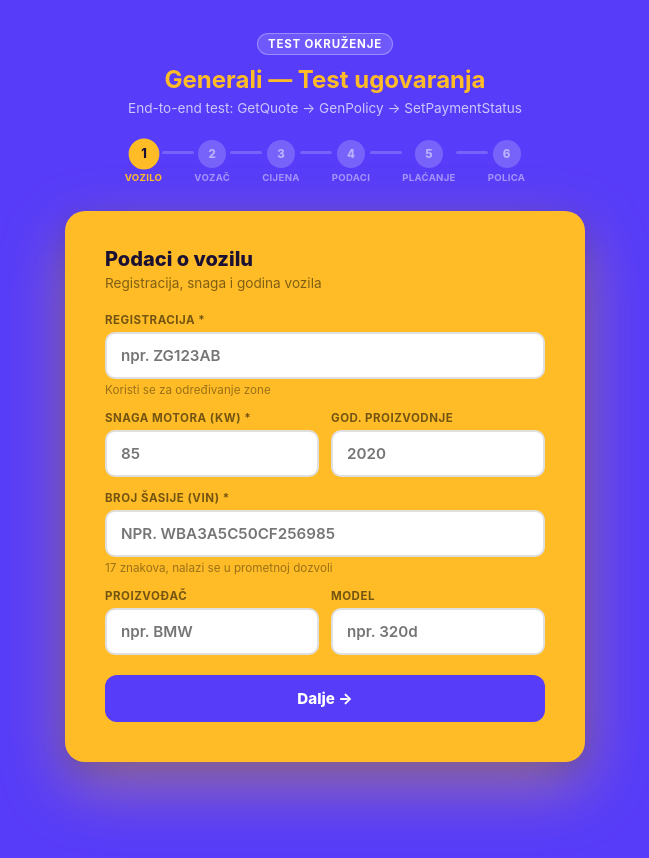
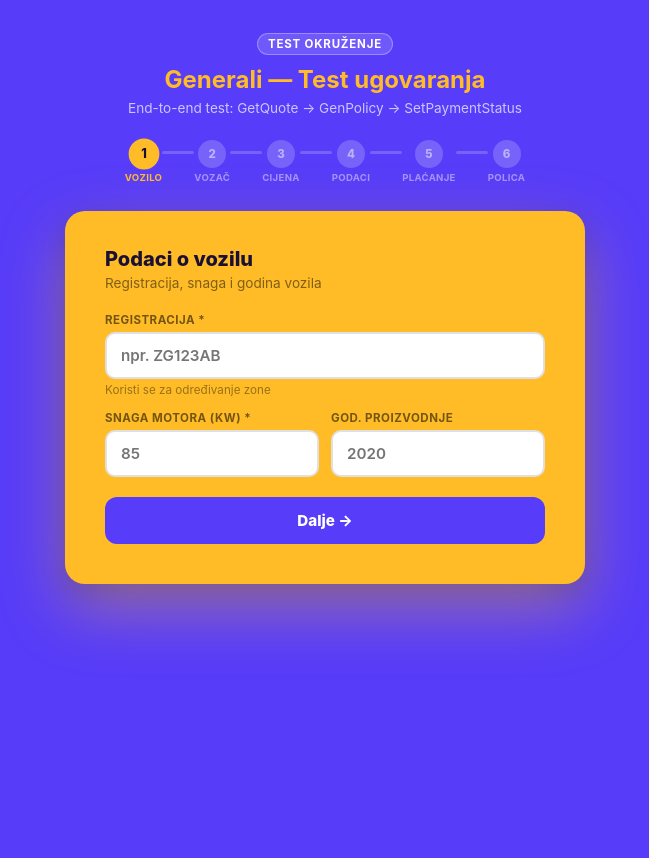
Before and after one commit to Filip-Gale/OsigurajHR, a Jekyll site: the page built from generali-test/index.html, in a window 1280 px wide. Shown: the top 858 px of the page, without its empty margins (315-964 px from the left). Built offline with Jekyll 4.4.1, drawn with Linux system fonts in a browser that asks for light colours.

Commit message:
Simplify generali-test: remove brand/model, move VIN to step 4
User only needs reg+kW+year for quote, VIN+personal data for policy.
Brand/model sent as N/A (not validated by Generali API).

Co-Authored-By: Claude Sonnet 4.6 <noreply@anthropic.com>

```diff
--- a/generali-test/index.html
+++ b/generali-test/index.html
@@ -181,21 +181,6 @@ select.finput{cursor:pointer}
             <input class="finput" id="v-yr" type="number" min="1990" max="2026" placeholder="2020">
           </div>
         </div>
-        <div>
-          <label class="flabel">Broj šasije (VIN) *</label>
-          <input class="finput" id="v-vin" placeholder="npr. WBA3A5C50CF256985" maxlength="17" style="text-transform:uppercase">
-          <div class="fhint">17 znakova, nalazi se u prometnoj dozvoli</div>
-        </div>
-        <div class="row2">
-          <div>
-            <label class="flabel">Proizvođač</label>
-            <input class="finput" id="v-brand" placeholder="npr. BMW">
-          </div>
-          <div>
-            <label class="flabel">Model</label>
-            <input class="finput" id="v-model" placeholder="npr. 320d">
-          </div>
-        </div>
       </div>
       <button class="btn" onclick="goStep2()">Dalje →</button>
     </div>
@@ -293,6 +278,11 @@ select.finput{cursor:pointer}
               <option value="Z">Ženski</option>
             </select>
           </div>
+        </div>
+        <div>
+          <label class="flabel">Broj šasije (VIN) *</label>
+          <input class="finput" id="v-vin" placeholder="npr. WBA3A5C50CF256985" maxlength="17" style="text-transform:uppercase">
+          <div class="fhint">17 znakova — nalazi se u prometnoj dozvoli (rubrika E)</div>
         </div>
         <div>
           <label class="flabel">Ulica *</label>
@@ -405,17 +395,14 @@ function goTo(n) {
 // ── Step 1 → 2 ───────────────────────────────────────────────────────────────
 
 function goStep2(){
-  var reg = val('v-reg'), kw = val('v-kw'), vin = val('v-vin');
+  var reg = val('v-reg'), kw = val('v-kw');
   if(!reg){ el('v-reg').classList.add('err'); el('v-reg').focus(); return; }
   if(!kw){  el('v-kw').classList.add('err');  el('v-kw').focus();  return; }
-  if(!vin){ el('v-vin').classList.add('err'); el('v-vin').focus(); return; }
-  ['v-reg','v-kw','v-vin'].forEach(function(id){ el(id).classList.remove('err'); });
-  S.reg   = reg;
-  S.kw    = Number(kw);
-  S.yr    = val('v-yr') ? Number(val('v-yr')) : null;
-  S.vin   = val('v-vin').toUpperCase();
-  S.brand = val('v-brand');
-  S.model = val('v-model');
+  el('v-reg').classList.remove('err');
+  el('v-kw').classList.remove('err');
+  S.reg = reg;
+  S.kw  = Number(kw);
+  S.yr  = val('v-yr') ? Number(val('v-yr')) : null;
   goTo(2);
 }
 
@@ -591,8 +579,8 @@ function renderSummary(){
     ['Datum rođenja', u.datumRodjenja],
     ['Adresa', u.ulica + ' ' + u.kucniBroj + ', ' + el('p-mjesto-search').value],
     ['Kontakt', u.mobitel + ' / ' + u.email],
-    ['Vozilo', (S.brand||'') + ' ' + (S.model||'') + ' (' + S.reg + ')'],
-    ['Šasija (VIN)', S.vin],
+    ['Vozilo', S.reg + (S.yr ? ', ' + S.yr + '. god.' : '') + ', ' + S.kw + ' kW'],
+    ['Broj šasije (VIN)', S.vin],
     ['Paketi', pkgNames],
     ['Premijski stupanj AO', quoteData.ps_ao || 10],
   ];
@@ -626,8 +614,8 @@ function doGenPolicy(){
   var payload = {
     vozilo: {
       sasija:            S.vin,
-      proizvodac:        S.brand || 'N/A',
-      model:             S.model || 'N/A',
+      proizvodac:        'N/A',
+      model:             'N/A',
       registracija:      zona,
       snagaMotora:       S.kw,
       godinaProizvodnje: S.yr || new Date().getFullYear() - 5,
```
Also changed, not shown: other parts of generali-test/index.html (+2 -1 lines).
